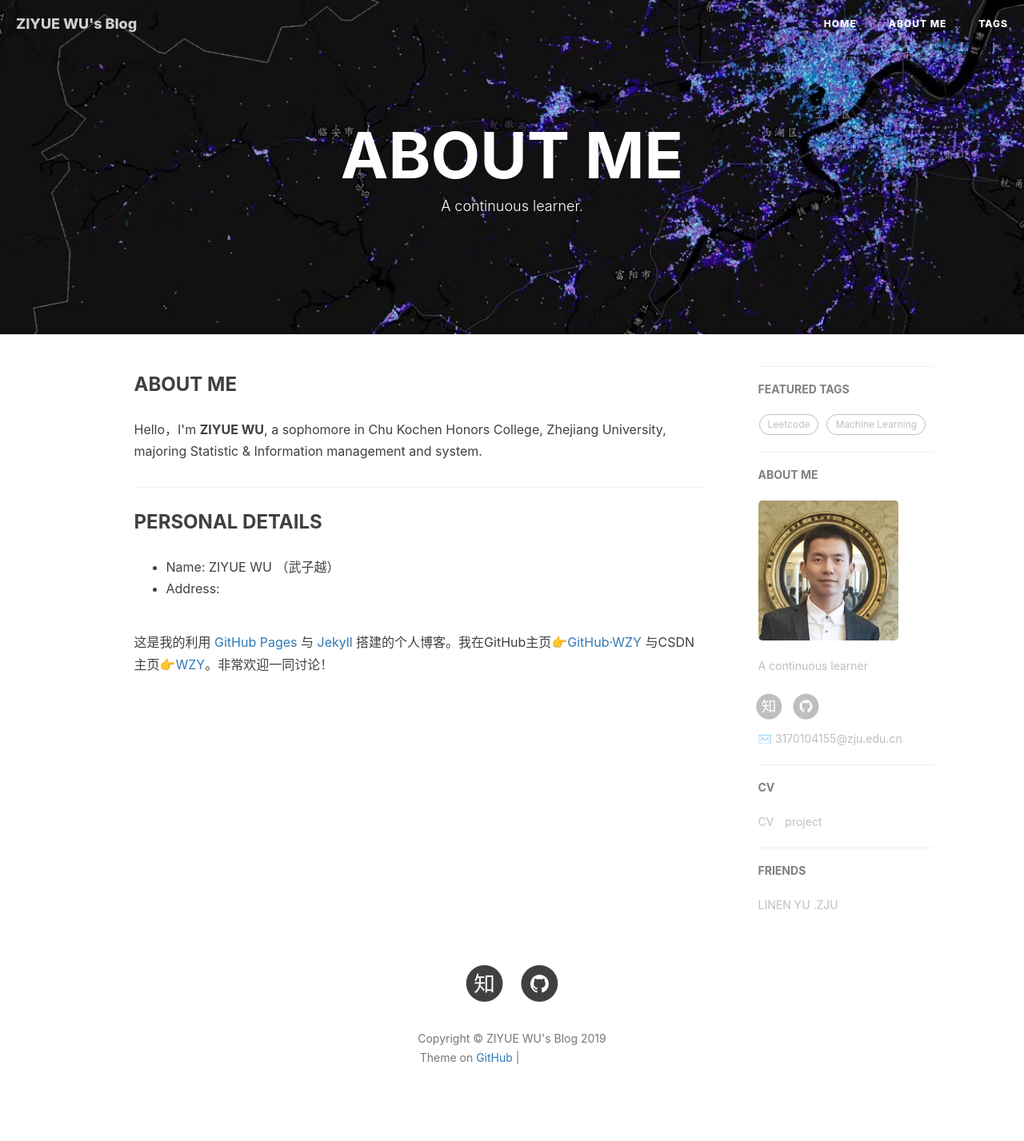
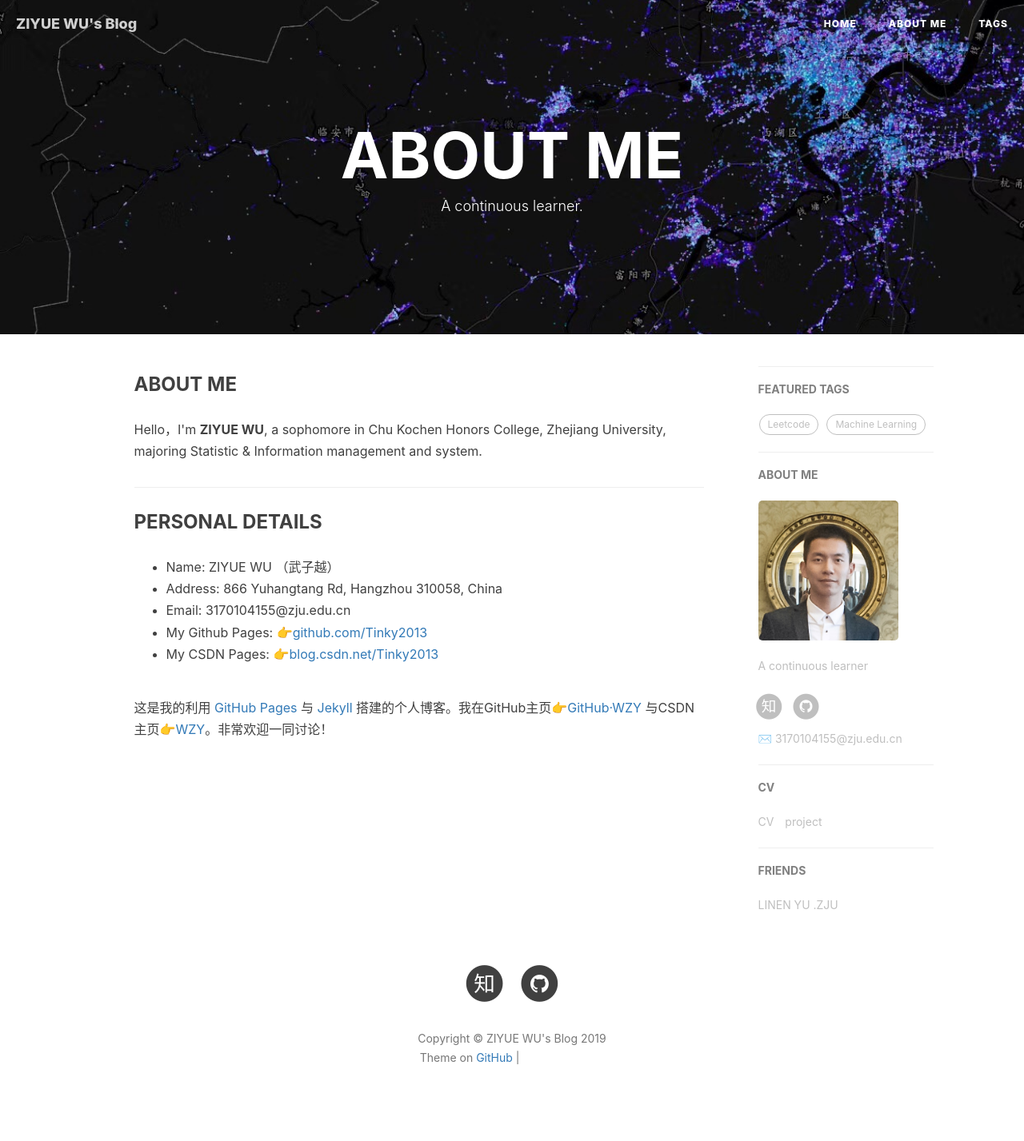
Before and after one commit to ZaccWu/ZaccWu.github.io, a Jekyll site: the page built from about.html, in a window 1280 px wide. Shown: the whole page at 80% size. Built offline with Jekyll 4.4.1, drawn with Linux system fonts in a browser that asks for light colours; nearby versions of some CDN libraries; comment, search, counter and statistics services are not loaded; grey boxes are pictures that could not be loaded.

Commit message:
Update about.html

```diff
--- a/about.html
+++ b/about.html
@@ -24,7 +24,10 @@ header-img: "img/hangzhou.jpg"
     <p>
     <ul>
         <li>Name: ZIYUE WU （武子越）</li>
-        <li>Address: </li>
+        <li>Address: 866 Yuhangtang Rd, Hangzhou 310058, China </li>
+        <li>Email: 3170104155@zju.edu.cn </li>
+        <li>My Github Pages: <a href="https://github.com/Tinky2013">👉github.com/Tinky2013</a> </li>
+        <li>My CSDN Pages: <a href="https://blog.csdn.net/Tinky2013">👉blog.csdn.net/Tinky2013</a> </li>
     </ul>
     </p>
 
```
